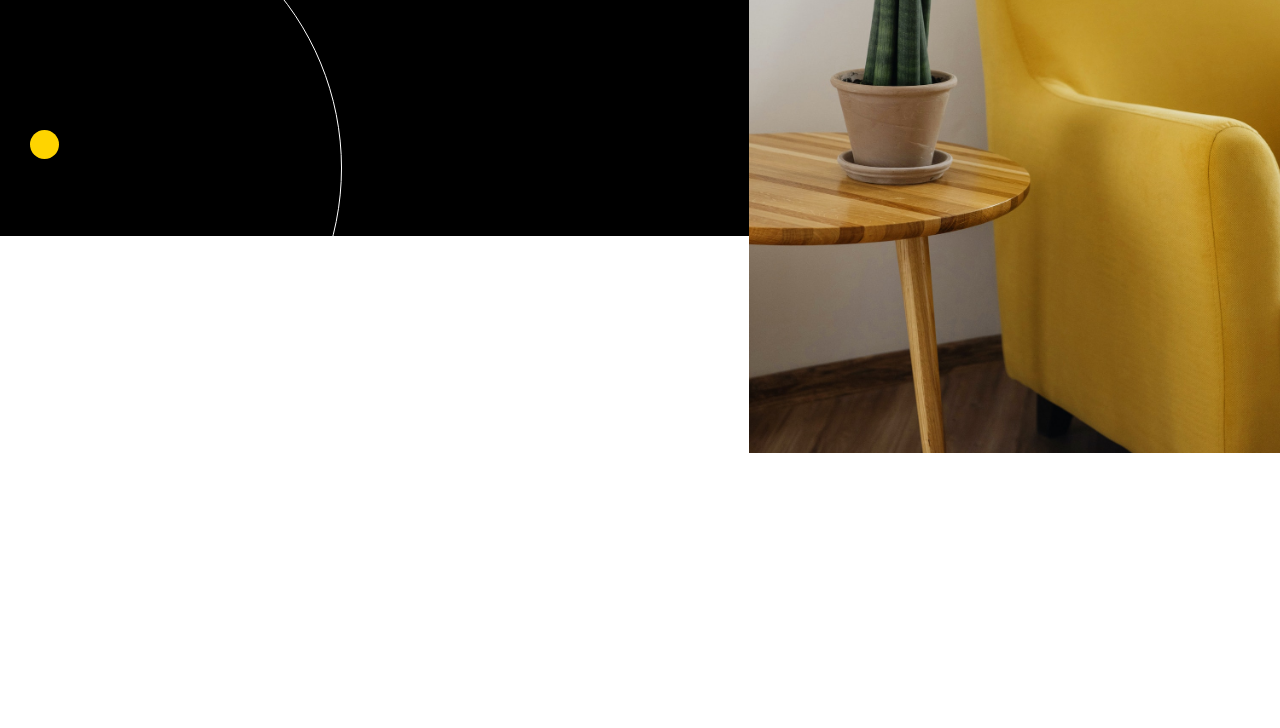
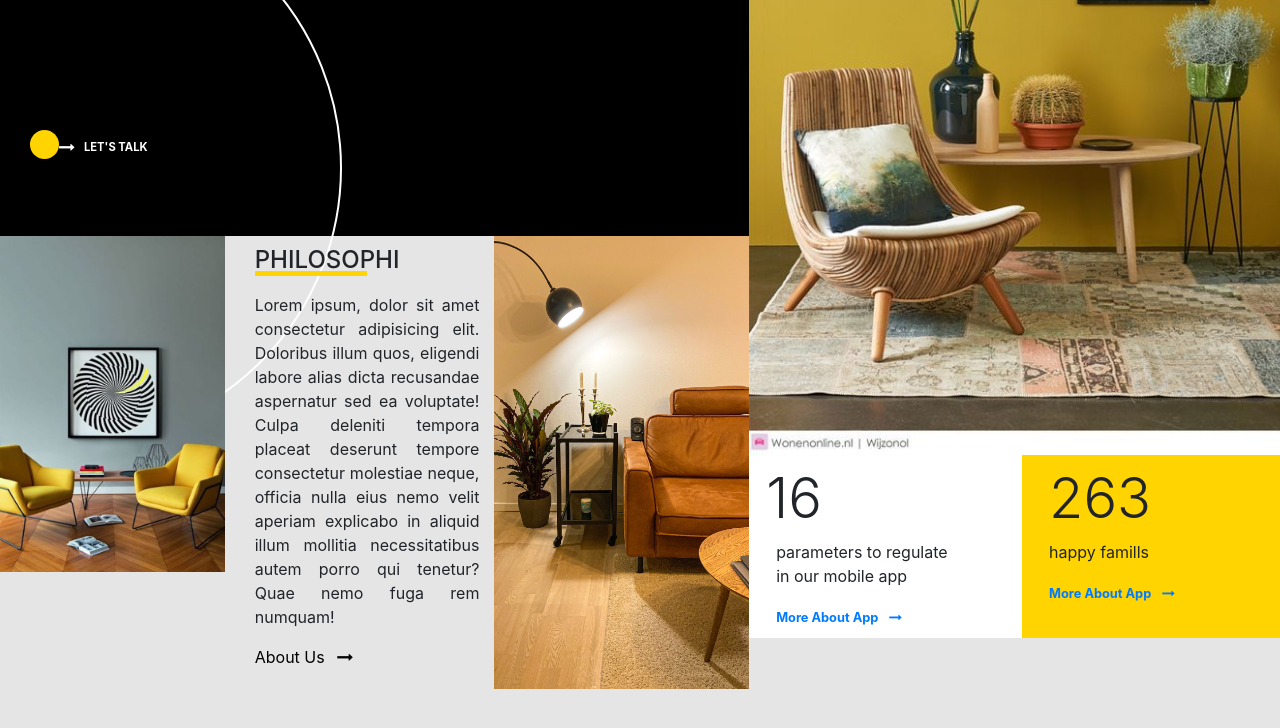
Before and after one commit to AliMundher/marketing-website, a plain HTML site: page index.html in a window 1280 px wide. Shown: the part 364-1092 px from the top of the page. Before the commit the page ends 900 px from the top, so only its background shows below. Drawn offline with nearby package versions, Linux system fonts and the light colour scheme; a web font is replaced by a local one.

Commit message:
add some properties

```diff
--- a/css/style.scss
+++ b/css/style.scss
@@ -1,5 +1,7 @@
 body {
+  height: 3000px;
   overflow-x: hidden;
+  background-color: #e5e5e5;
   header {
     position: relative;
     background-color: rgb(0, 0, 0);
@@ -56,7 +58,7 @@ body {
       .big_circle {
         width: 550px;
         height: 550px;
-        border: 1px solid white;
+        border: 2px solid white;
         border-radius: 50%;
         position: relative;
         top: -93px;
@@ -72,10 +74,84 @@ body {
         bottom: 77px;
         left: 45px;
       }
+      .arow {
+        color: white;
+        position: absolute;
+        bottom: 81px;
+        left: 74px;
+      }
+      .talk {
+        position: absolute;
+        left: 99px;
+        bottom: 80px;
+        font-size: 0.7em;
+        font-weight: bold;
+      }
     }
   }
-  .right {
-    background-color: bisque;
+  .under {
+    .about {
+      .title {
+        padding: 10px 0;
+        font-size: 1.5em;
+        position: relative;
+        &:after {
+          content: '';
+          position: absolute;
+          top: 35px;
+          left: 0;
+          width: 50%;
+          height: 5px;
+          background-color: #ffd400;
+        }
+      }
+      a {
+        text-decoration: none;
+        color: #000;
+      }
+    }
+  }
+  .rigth {
+    img {
+      width: 100%;
+    }
+    .box1 {
+      background-color: #fff;
+      padding: 10px;
+      p {
+        position: relative;
+        left: 17px;
+      }
+      h3 {
+        position: relative;
+        left: 7px;
+      }
+      a {
+        font-size: 0.8em;
+        font-weight: bold;
+        position: relative;
+        left: 17px;
+      }
+    }
+    .box2 {
+      background-color: #ffd400;
+      padding: 10px;
+      padding-bottom: 34px;
+      h3 {
+        position: relative;
+        left: 17px;
+      }
+      p {
+        position: relative;
+        left: 17px;
+      }
+      a {
+        font-size: 0.8em;
+        font-weight: bold;
+        position: relative;
+        left: 17px;
+      }
+    }
   }
 }
 
--- a/index.html
+++ b/index.html
@@ -63,12 +63,63 @@
                 <div class="circle">
                     <div class="big_circle"></div>
                     <div class="small_circle"></div>
+                    <i class="fa fa-long-arrow-right arow" aria-hidden="true"></i>
+                    <span class="text-uppercase text-white talk">let's talk</span>
                 </div>
             </header>
+            <!-- Start Two Row -->
+            <div class="under">
+                <div class="container">
+                    <div class="row">
+                        <div class="col-12 col-md-4">
+                            <img src="../marketing-website/images/p7.jpg" alt="" class="img-fluid">
+                        </div>
+                        <div class="col-12 col-md-4">
+                            <div class="about">
+                                <h3 class="text-uppercase title">philosophi</h3>
+                                <p class="text-justify">Lorem ipsum, dolor sit amet consectetur adipisicing elit.
+                                    Doloribus
+                                    illum quos, eligendi
+                                    labore alias dicta recusandae aspernatur sed ea voluptate! Culpa deleniti tempora
+                                    placeat deserunt tempore consectetur molestiae neque, officia nulla eius nemo velit
+                                    aperiam explicabo in aliquid illum mollitia necessitatibus autem porro qui tenetur?
+                                    Quae nemo fuga rem numquam!</p>
+                                <a href="" class="text-capitalize">about us
+                                    <i class="fa fa-long-arrow-right ml-2" aria-hidden="true"></i>
+                                </a>
+                            </div>
+                        </div>
+                        <div class="col-12 col-md-4 p-0">
+                            <img src="../marketing-website/images/p2.jpg" alt="" class="img-fluid">
+                        </div>
+                    </div>
+                </div>
+            </div>
+            <!-- End Two Row -->
         </div>
         <div class="col-12 col-md-5 p-0">
             <div class="rigth">
-                <img src="../marketing-website/images/p1.jpg" alt="" class="img-fluid">
+                <img src="../marketing-website/images/p6.jpg" alt="" class="img-fluid">
+                <div class="row">
+                    <div class="col-12 col-md-6 pr-0">
+                        <div class="box1">
+                            <h3 class="display-4">16</h3>
+                            <p>parameters to regulate <br> in our mobile app</p>
+                            <a href="" class="text-capitalize">more about app
+                                <i class="fa fa-long-arrow-right ml-2" aria-hidden="true"></i>
+                            </a>
+                        </div>
+                    </div>
+                    <div class="col-12 col-md-6 pl-0">
+                        <div class="box2">
+                            <h3 class="display-4">263</h3>
+                            <p>happy famills</p>
+                            <a href="" class="text-capitalize">more about app
+                                <i class="fa fa-long-arrow-right ml-2" aria-hidden="true"></i>
+                            </a>
+                        </div>
+                    </div>
+                </div>
             </div>
         </div>
     </div>
```
Also changed, not shown: css/style.css, images/p2.jpg (added), images/p4.jpg (added), images/p6.jpg (added), images/p7.jpg (added), 1 other file.
